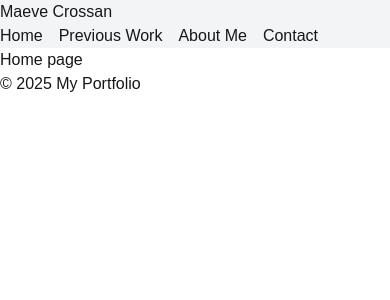
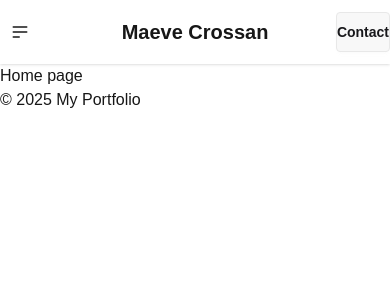
Before and after one commit to maevecrossan/my-portfolio, a Next.js app: page / in a window 390 px wide. Shown: the top 300 px of the page. Built offline with nearby package versions, Linux system fonts and the light colour scheme.

Commit message:
Create mobile navbar layout (no working links).

```diff
--- a/components/Navbar.js
+++ b/components/Navbar.js
@@ -1,25 +1,59 @@
-'use client';
-import Link from 'next/link';
+"use client";
+import Link from "next/link";
 
 export default function Navbar() {
-	return (
-		<nav className="bg-gray-100">
-			<h1 className="flex text-center"> Maeve Crossan </h1>
-			{/* Desktop Nav */}
-			<ul className="flex gap-4 list-none p-4">
-				<li><Link href="/" className="hover:underline">Home</Link></li>
-				<li><Link href="/previous-work" className="hover:underline">Previous Work</Link></li>
-				<li><Link href="/about" className="hover:underline">About Me</Link></li>
-				<li><Link href="/contact" className="hover:underline">Contact</Link></li>
-			</ul>
-
-			{/* Burger Nav */}
-			{/* <ul className="flexbox list-none p-4">
-				<li><Link href="/" className="hover:underline">Home</Link></li>
-				<li><Link href="/previous-work" className="hover:underline">Previous Work</Link></li>
-				<li><Link href="/about" className="hover:underline">About Me</Link></li>
-				<li><Link href="/contact" className="hover:underline">Contact</Link></li>
-			</ul> */}
-		</nav>
-	);
+    return (
+        <nav className="bg-gray-100">
+            <div className="navbar bg-base-100 shadow-sm">
+                <div className="navbar-start">
+                    <div className="dropdown">
+                        <div
+                            tabIndex={0}
+                            role="button"
+                            className="btn btn-ghost btn-circle"
+                        >
+                            <svg
+                                xmlns="http://www.w3.org/2000/svg"
+                                className="h-5 w-5"
+                                fill="none"
+                                viewBox="0 0 24 24"
+                                stroke="currentColor"
+                            >
+                                {" "}
+                                <path
+                                    strokeLinecap="round"
+                                    strokeLinejoin="round"
+                                    strokeWidth="2"
+                                    d="M4 6h16M4 12h16M4 18h7"
+                                />{" "}
+                            </svg>
+                        </div>
+                        <ul
+                            tabIndex={0}
+                            className="menu menu-sm dropdown-content bg-base-100 rounded-box z-1 mt-3 w-52 p-2 shadow"
+                        >
+                            <li>
+                                <a>Homepage</a>
+                            </li>
+                            <li>
+                                <a>Portfolio</a>
+                            </li>
+                            <li>
+                                <a>About</a>
+                            </li>
+                            <li>
+                                <a>Contact</a>
+                            </li>
+                        </ul>
+                    </div>
+                </div>
+                <div className="navbar-center">
+                    <a className="btn btn-ghost text-xl">Maeve Crossan</a>
+                </div>
+                <div className="navbar-end">
+                    <a className="btn">Contact</a>
+                </div>
+            </div>
+        </nav>
+    );
 }
```
